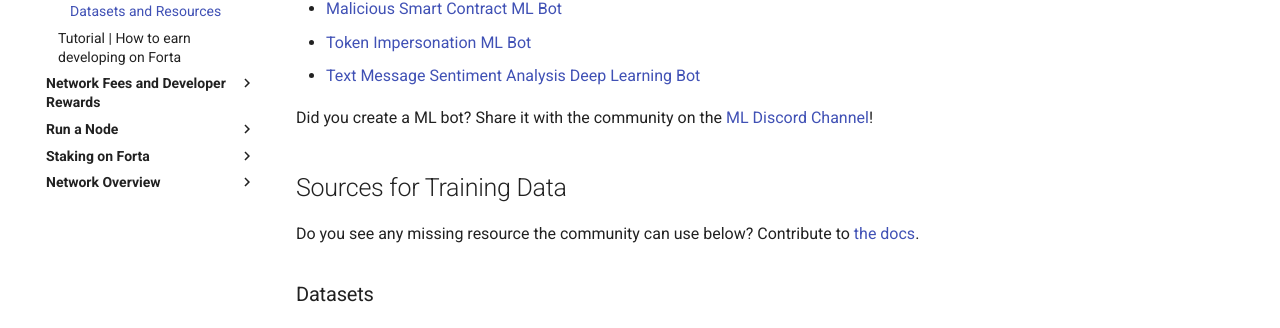
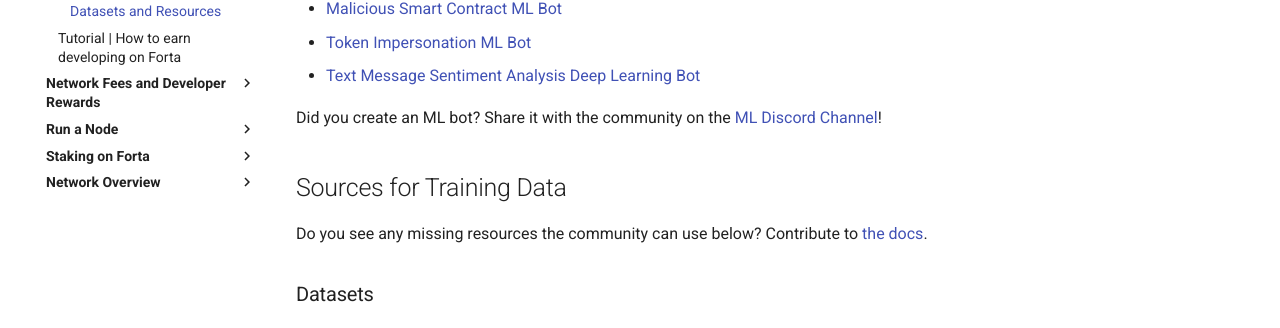
Before and after one commit to forta-network/docs, an MkDocs documentation site: the page built from docs/ml-data-resources.md, in a window 1280 px wide and 900 px high. Shown: the part 369-697 px from the top of the window. Built offline with MkDocs 1.6.1 and Material for MkDocs 9.7.7, drawn with Linux system fonts in a browser that asks for light colours.

Commit message:
Update ML data resources doc

```diff
--- a/docs/ml-data-resources.md
+++ b/docs/ml-data-resources.md
@@ -10,11 +10,11 @@
 * [Token Impersonation ML Bot](https://github.com/forta-network/starter-kits/tree/main/malicious-token-contract-ml-py#malicious-token-smart-contract-ml)
 * [Text Message Sentiment Analysis Deep Learning Bot](https://github.com/forta-network/forta-bot-examples/tree/master/tx-message-sentiment-analysis-py)
 
-Did you create a ML bot? Share it with the community on the [ML Discord Channel](https://discord.com/invite/fortanetwork)!
+Did you create an ML bot? Share it with the community on the [ML Discord Channel](https://discord.com/invite/fortanetwork)!
 
 ## Sources for Training Data
 
-Do you see any missing resource the community can use below? Contribute to [the docs](https://github.com/forta-network/docs).
+Do you see any missing resources the community can use below? Contribute to [the docs](https://github.com/forta-network/docs).
 
 ### Datasets
 
```
